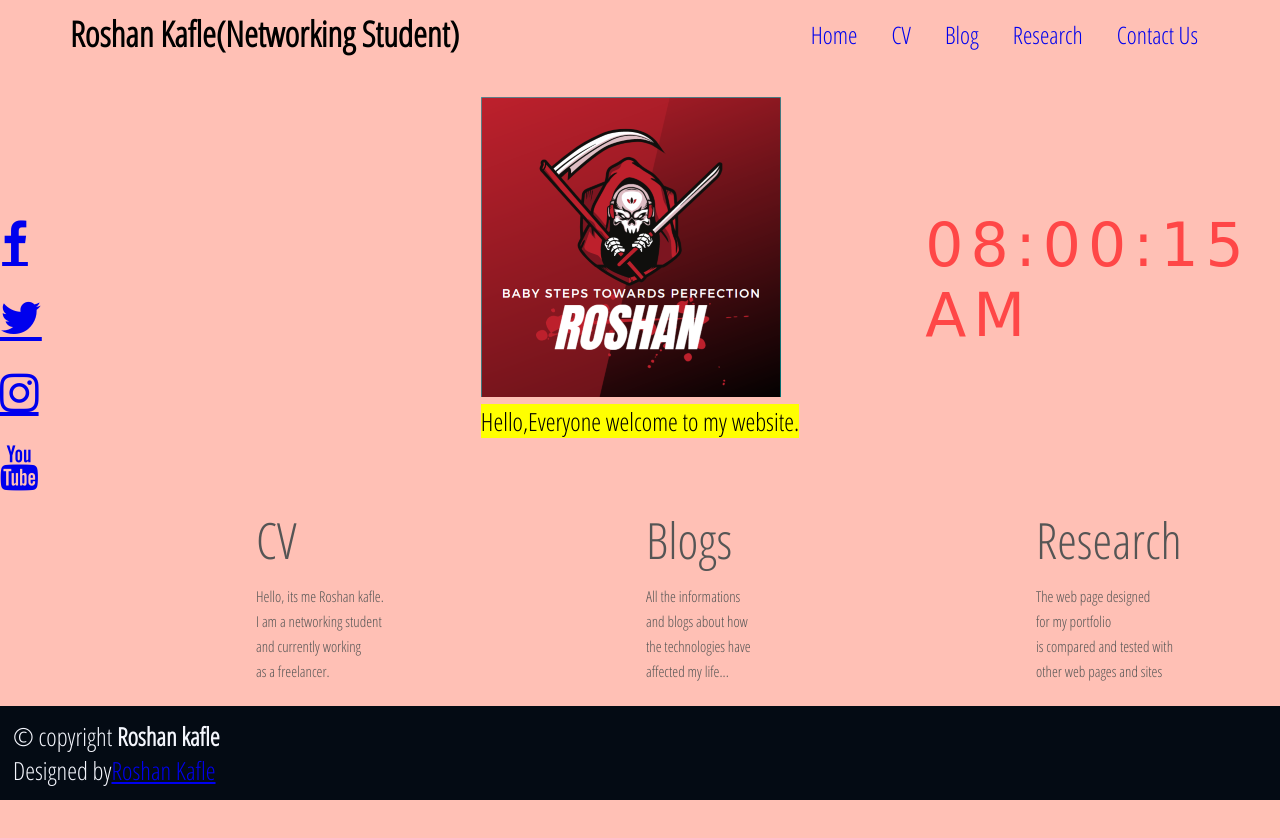
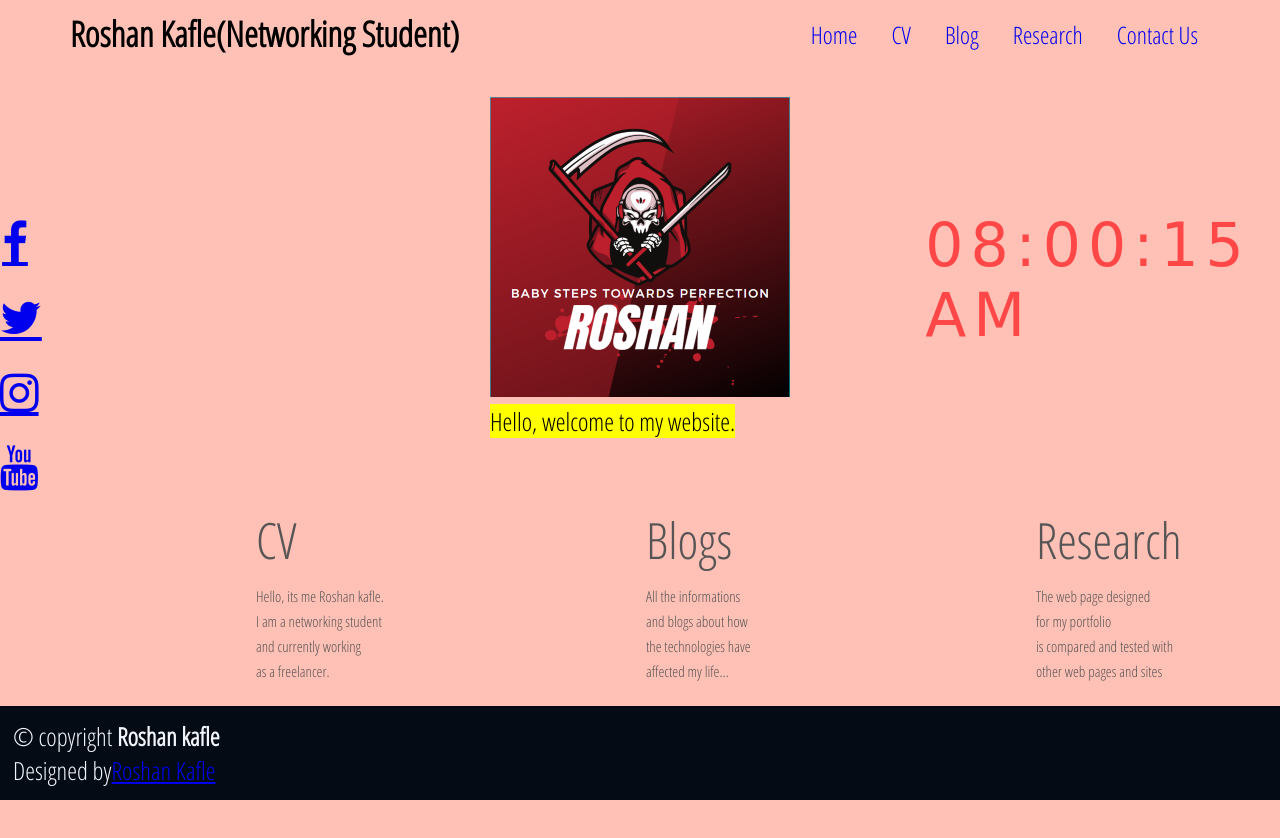
Before and after one commit to RosanKafle/Simple-portfolio-website, a plain HTML site: page index.html in a window 1280 px wide. Shown: the top 838 px of the page. Drawn offline with Linux system fonts and the light colour scheme.

Commit message:
first commit

```diff
--- a/index.html
+++ b/index.html
@@ -40,7 +40,7 @@
 	<main>
 		<div class="rightside">
 			<img src="Image/grim.PNG">
-			<p><mark>Hello,Everyone welcome to my website.</mark></p>
+			<p><mark>Hello, welcome to my website.</mark></p>
 		</div>
 	</main>
 
```
